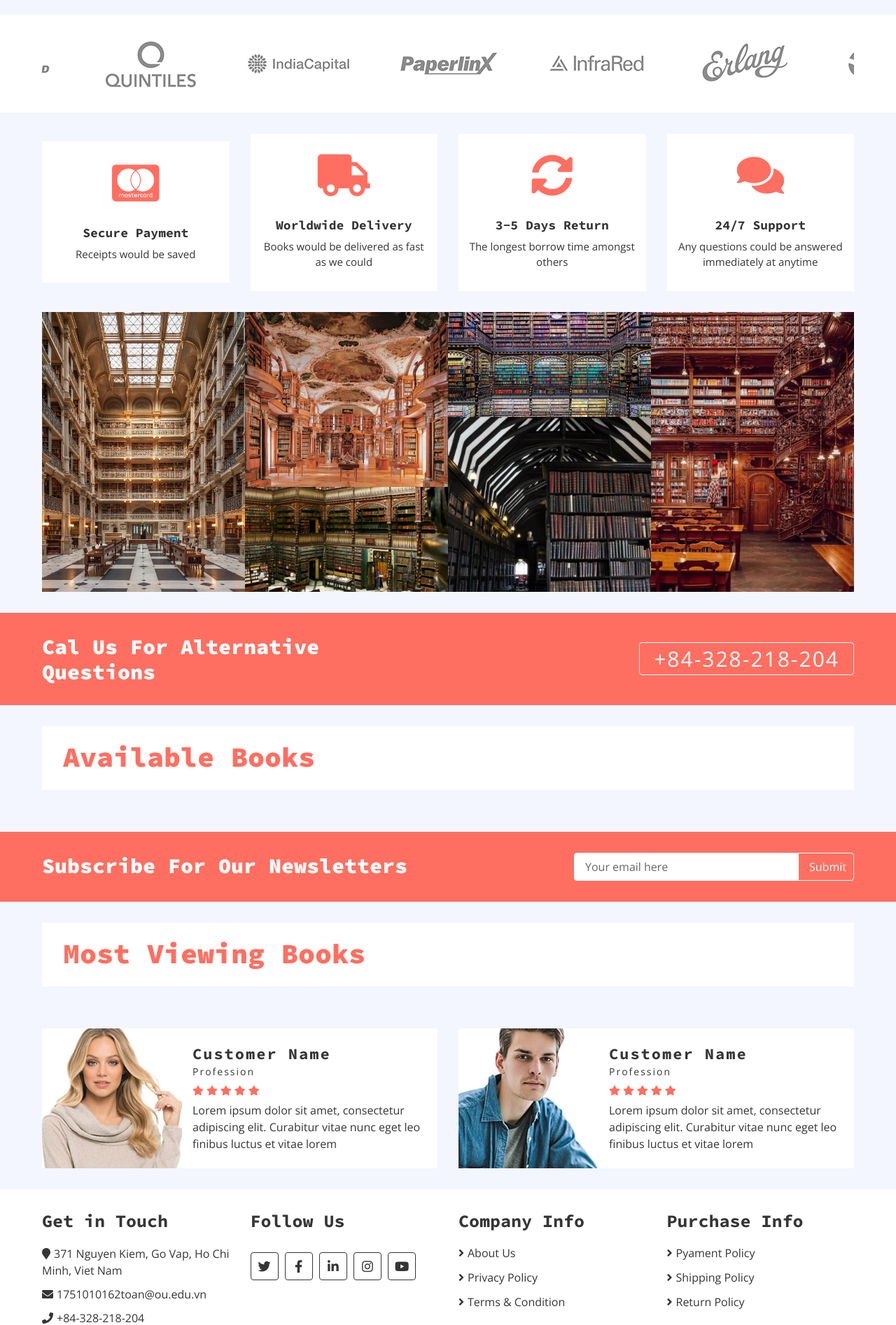
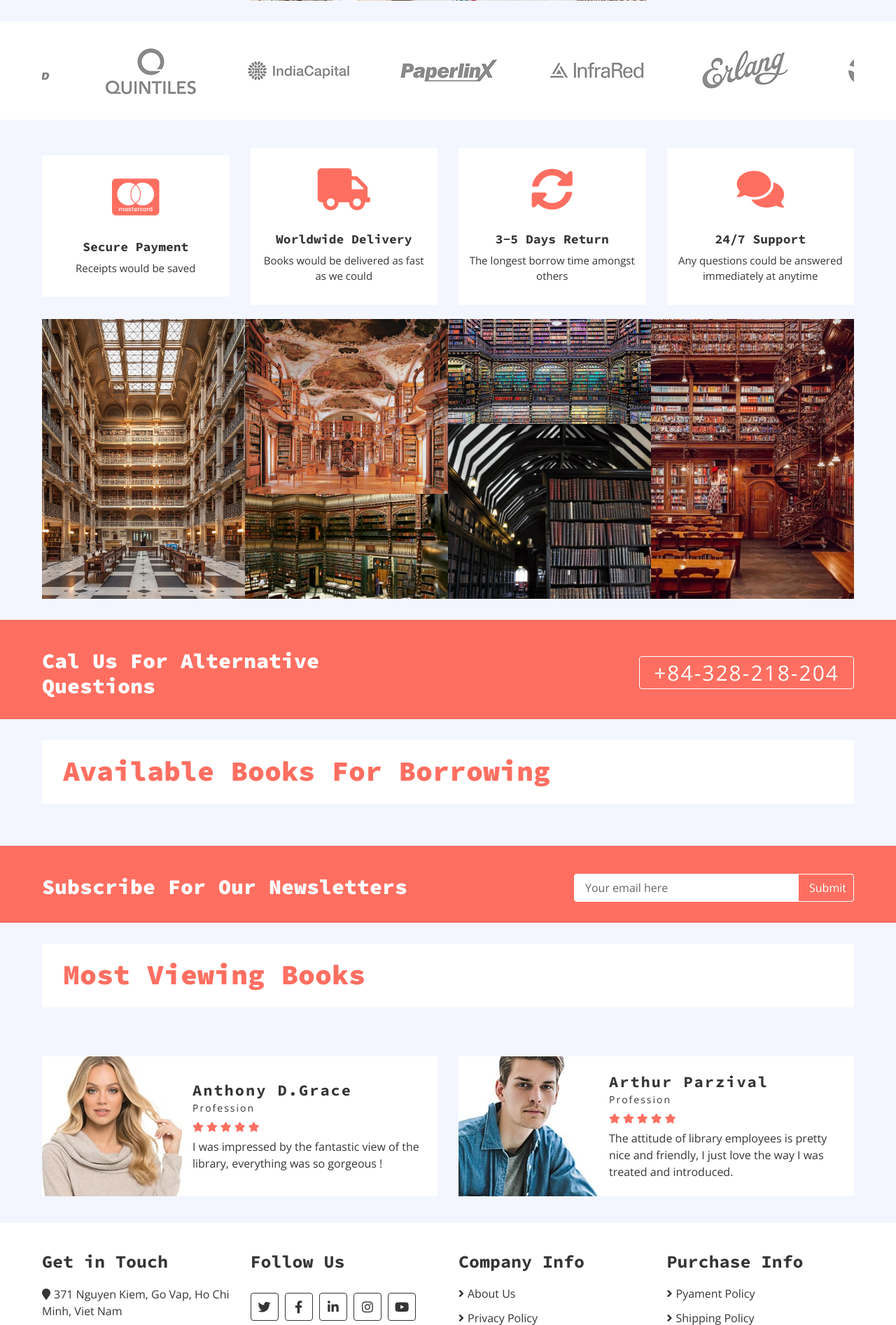
Before and after one commit to ToanPhamHo/Software-Technology-Course, a Flask app: template app/templates/main.html in a window 1280 px wide. Shown: the part 593-2487 px from the top of the page at 70% size. Run offline with Flask 2, Linux system fonts and the light colour scheme; the template is opened without the code that fills it, so the values that code supplies are empty; some libraries are stand-ins or nearby versions.

Commit message:
Final update

```diff
--- a/app/main.py
+++ b/app/main.py
@@ -9,6 +9,16 @@
 @app.route("/")
 def index():
     return render_template("index.html")
+
+
+@app.route("/main")
+def main():
+    kw = request.args.get("keyword")
+
+    if kw:
+        return render_template("lookUp.html", product_1=dao.read_products(keyword=kw))
+    else:
+        return render_template("main.html", product_1=dao.read_products())
 
 
 @login.user_loader
@@ -35,8 +45,7 @@
                     flask.flash('Logged in successfully ! Hello %s' % user.username)
                     return redirect("/admin")
             else:
-                flask.flash('Logged in successfully ! Hello %s' % user.username)
-                return render_template("main.html", product_1=dao.read_products())
+                return redirect("/main")
         else:
             error = "Invalid username or password. Please try again!"
 
--- a/app/static/css/main.css
+++ b/app/static/css/main.css
@@ -352,6 +352,14 @@
 .bottom-bar .search button:hover {
     background: #FF6F61;
     color: #ffffff;
+}
+
+.col-md-6 {
+    margin-top: 10px;
+}
+
+.col-md-3{
+    margin-top: -10px;
 }
 
 .bottom-bar .user {
--- a/app/templates/base/bookSlide.html
+++ b/app/templates/base/bookSlide.html
@@ -2,7 +2,7 @@
         <div class="featured-product product">
             <div class="container-fluid">
                 <div class="section-header">
-                    <h1>Available Books</h1>
+                    <h1>Available Books For Borrowing</h1>
                 </div>
                 <div class="row align-items-center product-slider product-slider-4">
                     {% for b in product_1 %}
@@ -30,7 +30,7 @@
                                 </div>
                                 <div class="product-price price">
                                     <h3><span>$</span>{{ b.price }}</h3>
-                                    <a class="btn" href=""><i class="fa fa-shopping-cart"></i>Buy Now</a>
+                                    <a class="btn" href=""><i class="fa fa-shopping-cart"></i>Borrow</a>
                                 </div>
                             </div>
                         </div>
--- a/app/templates/base/bookSlide2.html
+++ b/app/templates/base/bookSlide2.html
@@ -30,7 +30,7 @@
                                 </div>
                                 <div class="product-price">
                                     <h3><span>$</span>{{b.price}}</h3>
-                                    <a class="btn" href=""><i class="fa fa-shopping-cart"></i>Borrow Now</a>
+                                    <a class="btn" href=""><i class="fa fa-shopping-cart"></i>Borrow</a>
                                 </div>
                             </div>
                         </div>
--- a/app/templates/base/header.html
+++ b/app/templates/base/header.html
@@ -26,7 +26,7 @@
 
                     <div class="collapse navbar-collapse justify-content-between" id="navbarCollapse">
                         <div class="navbar-nav mr-auto">
-                            <a href="index.html" class="nav-item nav-link active">Home</a>
+                            <a href="{{url_for('main')}}" class="nav-item nav-link active">Home</a>
                             <a href="product-list" class="nav-item nav-link">Products</a>
                             <a href="product-detail.html" class="nav-item nav-link">Product Detail</a>
                             <a href="cart.html" class="nav-item nav-link">Cart</a>
@@ -69,7 +69,7 @@
                         </div>
                     </div>
                     <div class="col-md-6">
-                        <form action="/" class="search form-group">
+                        <form action="{{ url_for('main') }}" class="search form-group">
                             <input type="text" name="keyword" placeholder="Searching Field">
                             <button type="submit"><i class="fa fa-search"></i></button>
                         </form>
--- a/app/templates/base/review.html
+++ b/app/templates/base/review.html
@@ -8,7 +8,7 @@
                                 <img src="{{ url_for('static', filename='image/review-1.jpg') }}" alt="Image">
                             </div>
                             <div class="review-text">
-                                <h2>Customer Name</h2>
+                                <h2>Anthony D.Grace</h2>
                                 <h3>Profession</h3>
                                 <div class="ratting">
                                     <i class="fa fa-star"></i>
@@ -18,7 +18,7 @@
                                     <i class="fa fa-star"></i>
                                 </div>
                                 <p>
-                                    Lorem ipsum dolor sit amet, consectetur adipiscing elit. Curabitur vitae nunc eget leo finibus luctus et vitae lorem
+                                    I was impressed by the fantastic view of the library, everything was so gorgeous !
                                 </p>
                             </div>
                         </div>
@@ -29,7 +29,7 @@
                                 <img src="{{ url_for('static', filename='image/review-2.jpg') }}" alt="Image">
                             </div>
                             <div class="review-text">
-                                <h2>Customer Name</h2>
+                                <h2>Arthur Parzival</h2>
                                 <h3>Profession</h3>
                                 <div class="ratting">
                                     <i class="fa fa-star"></i>
@@ -39,7 +39,7 @@
                                     <i class="fa fa-star"></i>
                                 </div>
                                 <p>
-                                    Lorem ipsum dolor sit amet, consectetur adipiscing elit. Curabitur vitae nunc eget leo finibus luctus et vitae lorem
+                                    The attitude of library employees is pretty nice and friendly, I just love the way I was treated and introduced.
                                 </p>
                             </div>
                         </div>
@@ -50,7 +50,7 @@
                                 <img src="{{ url_for('static', filename='image/review-3.jpg') }}" alt="Image">
                             </div>
                             <div class="review-text">
-                                <h2>Customer Name</h2>
+                                <h2>Elizabeth Kenny</h2>
                                 <h3>Profession</h3>
                                 <div class="ratting">
                                     <i class="fa fa-star"></i>
@@ -60,7 +60,7 @@
                                     <i class="fa fa-star"></i>
                                 </div>
                                 <p>
-                                    Lorem ipsum dolor sit amet, consectetur adipiscing elit. Curabitur vitae nunc eget leo finibus luctus et vitae lorem
+                                    The policies are quite plausible and convenient for guests, which i reckon that it might be the most wisest policy among others.
                                 </p>
                             </div>
                         </div>
```
Also changed, not shown: app/dao.py (+5 -2 lines), app/templates/lookUp.html (+85 -4 lines).
